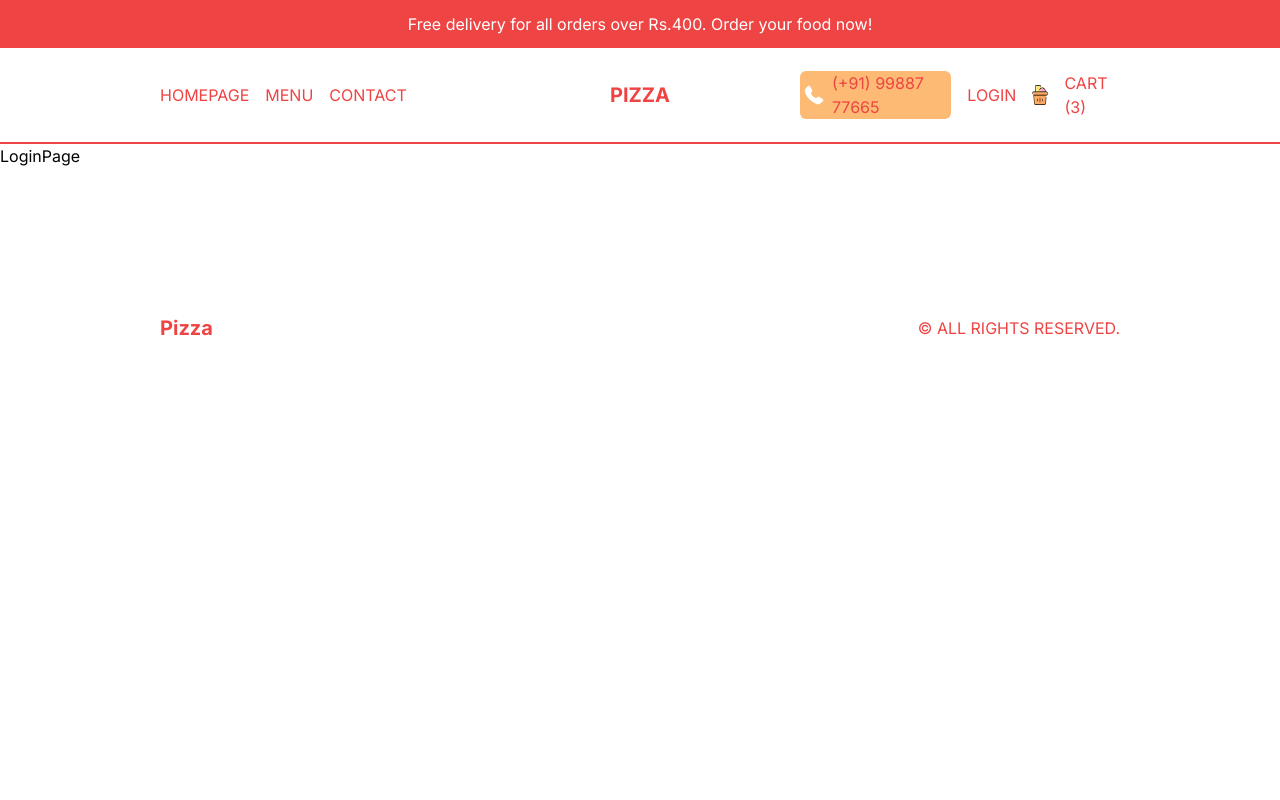
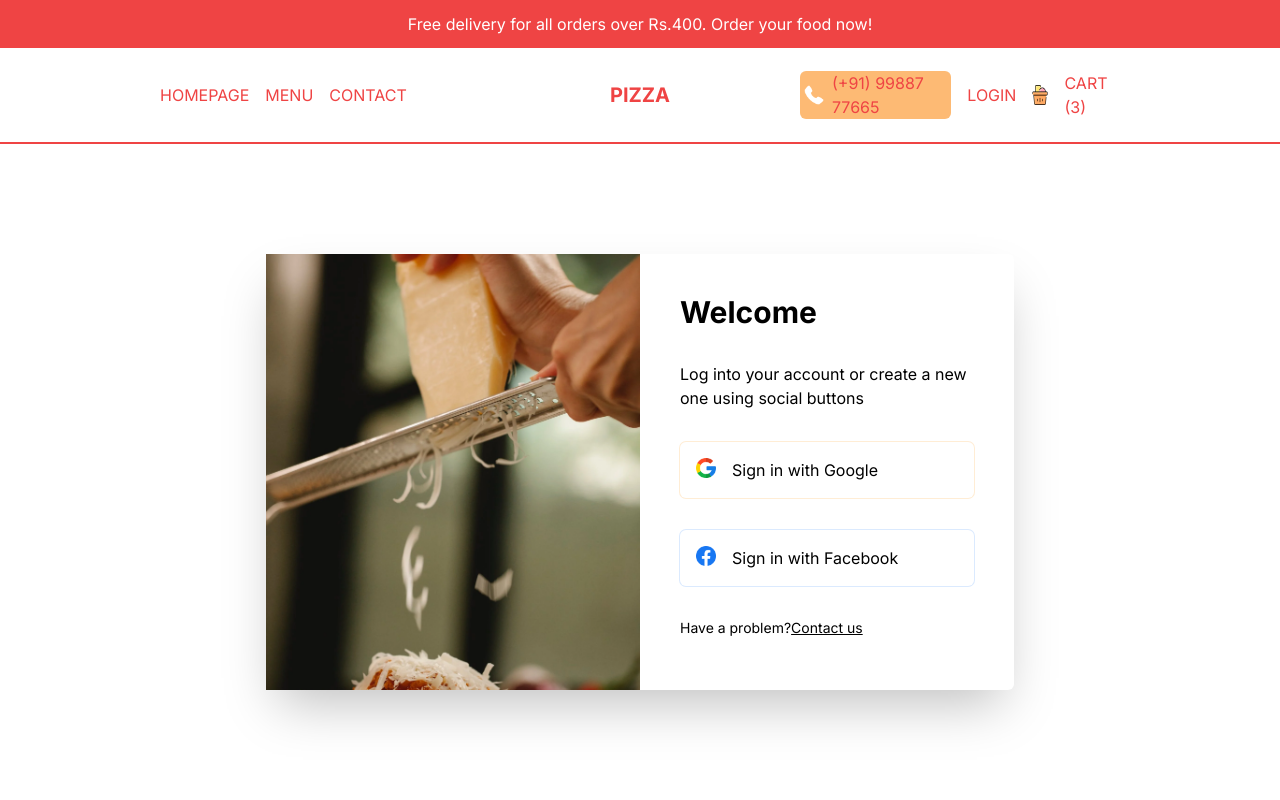
Before and after one commit to div-vik/pizza, a Next.js app: page /login in a window 1280 px wide. Shown: the top 800 px of the page. Built offline with nearby package versions, Linux system fonts and the light colour scheme.

Commit message:
login page completed

```diff
--- a/src/app/login/page.tsx
+++ b/src/app/login/page.tsx
@@ -1,7 +1,49 @@
+import Image from "next/image";
+import Link from "next/link";
 import React from "react";
 
 const LoginPage = () => {
-  return <div>LoginPage</div>;
+  return (
+    <div className="p-4 h-[calc(100vh-6rem)] md:h-[calc(100vh-9rem)] flex items-center justify-center ">
+      <div className="h-full shadow-2xl rounded-md flex flex-col md:flex-row md:h-[70%] md:w-full lg:w-[60%] 2xl:w-1/2 ">
+        <div className="relative h-1/3 w-full md:h-full md:w-1/2">
+          <Image src="/loginBg.png" alt="" className="object-cover" fill />
+        </div>
+        <div className="p-10 flex flex-col gap-8 md:w-1/2">
+          <h1 className="font-bold text-xl xl:text-3xl">Welcome</h1>
+          <p className="">
+            Log into your account or create a new one using social buttons
+          </p>
+          <button className="flex gap-4 p-4 ring-1 ring-orange-100 rounded-md">
+            <Image
+              src="/google.png"
+              alt=""
+              width={20}
+              height={20}
+              className="object-contain"
+            />
+            <span>Sign in with Google</span>
+          </button>
+          <button className="flex gap-4 p-4 ring-1 ring-blue-100 rounded-md">
+            <Image
+              src="/facebook.png"
+              alt=""
+              width={20}
+              height={20}
+              className="object-contain"
+            />
+            <span>Sign in with Facebook</span>
+          </button>
+          <p className="text-sm">
+            Have a problem?
+            <Link className="underline" href="/">
+              Contact us
+            </Link>
+          </p>
+        </div>
+      </div>
+    </div>
+  );
 };
 
 export default LoginPage;
```
